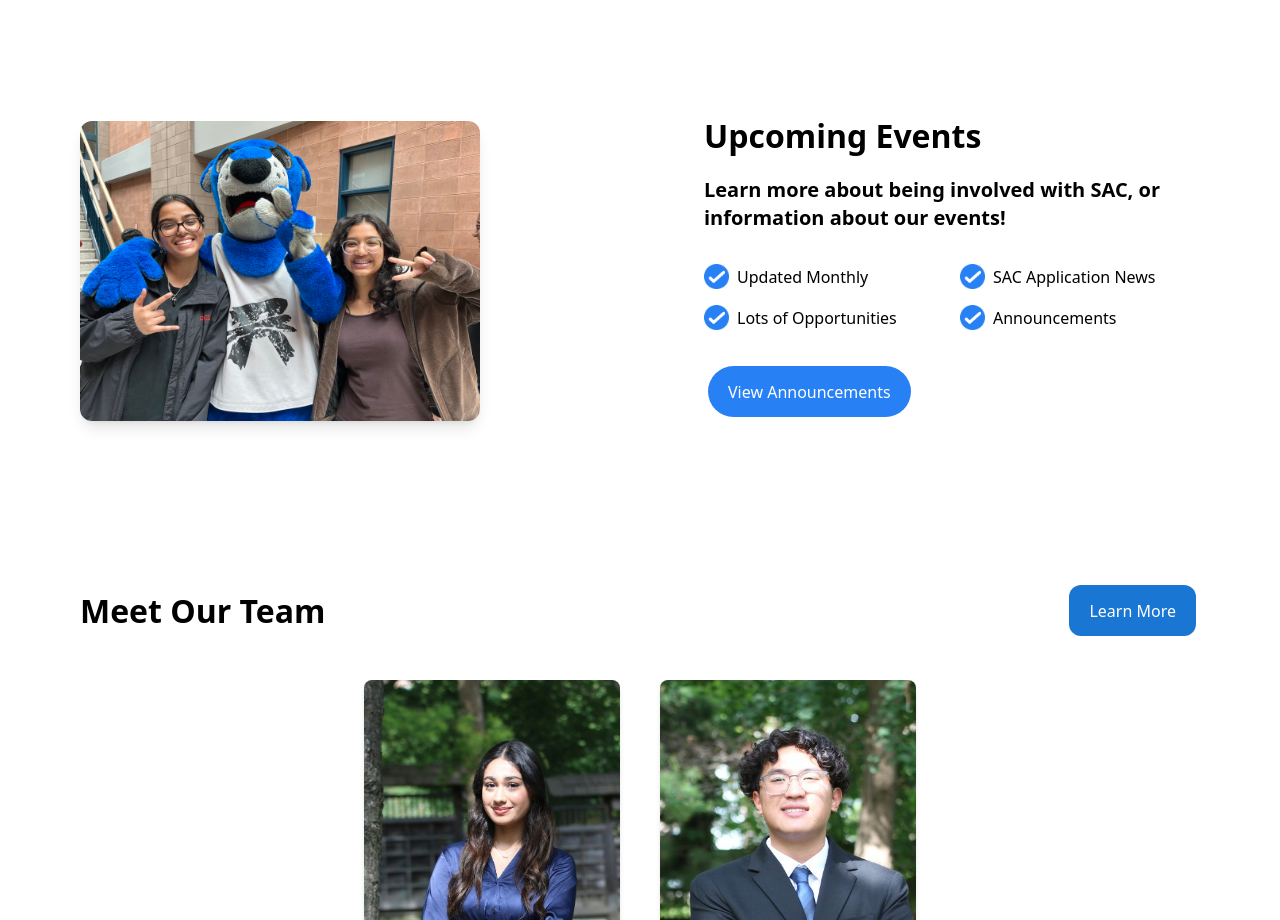
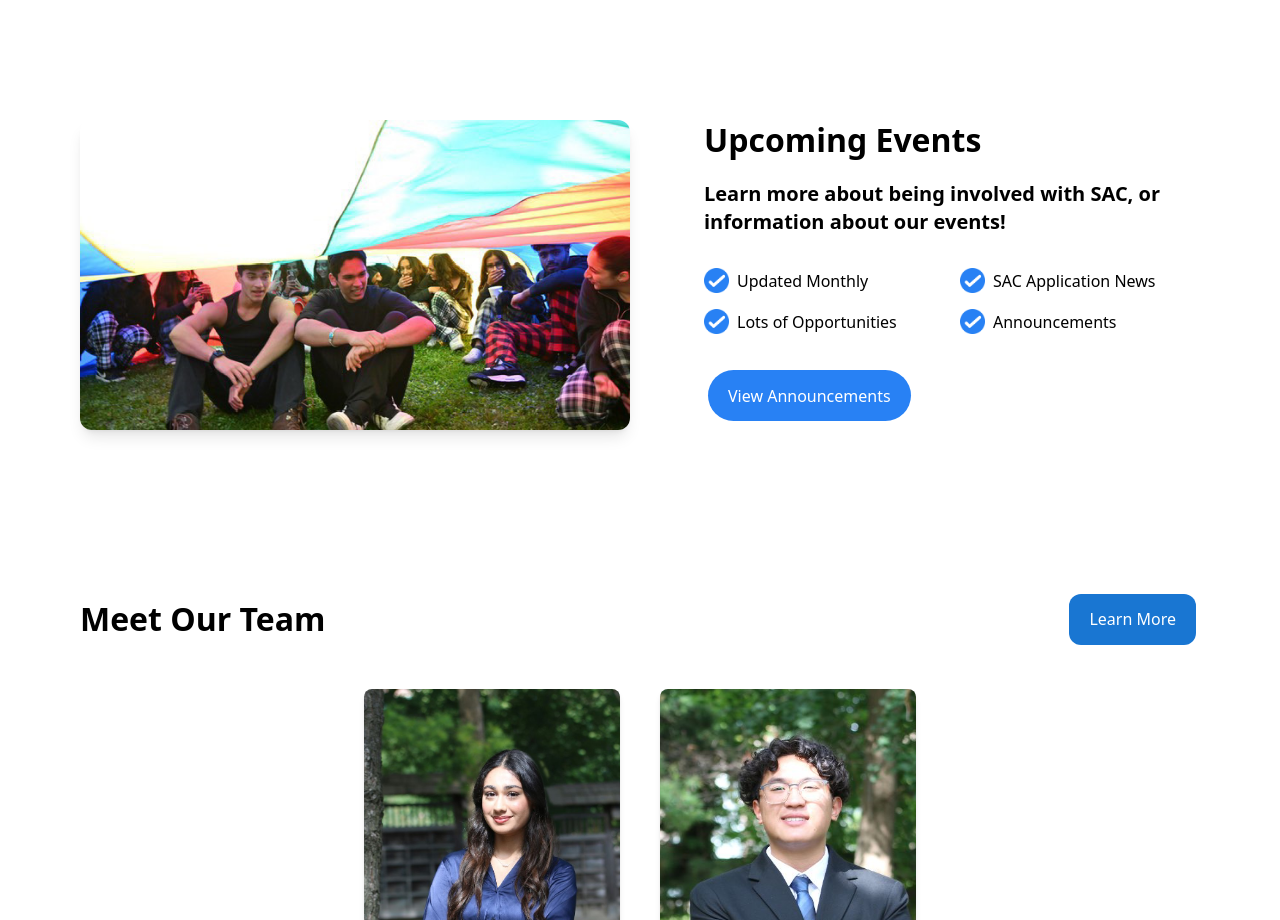
Before and after one commit to JohnfraserSAC/johnfrasersac, a Next.js app: page / in a window 1280 px wide. Shown: the part 1340-2260 px from the top of the page. Built offline with nearby package versions, Linux system fonts and the light colour scheme.

Commit message:
changed order for opportunities

```diff
--- a/app/opportunities/page.tsx
+++ b/app/opportunities/page.tsx
@@ -53,21 +53,13 @@ const page = () => {
               </Link>
             </div>
           </div>
-
         </div>
       </div>
 
+
+
       <div className='mx-auto container flex-col lg:flex-row flex justify-center items-center my-8'>
-        <div className='lg:w-7/12 lg:flex lg:justify-center lg:items-center'>
-          <Image
-              src='/sac-oppurtunities.jpg'
-              alt='sac-oppurtunities'
-              width={500}
-              height={300}
-              className='mb-8 lg:w-[700px] lg:h-auto'
-            />
-        </div>
-        <div className='w-11/12 lg:w-5/12 lg:mx-4'>
+      <div className='w-11/12 lg:w-5/12 lg:mx-4'>
           <h1 className='font-semibold text-2xl w-8/12 lg:w-9/12 lg:text-4xl lg:font-semibold'>Honourary & Grade Rep Applications</h1>
           <div className="images-line lg:my-4 lg:w-1/12">
             <div className="image" style={{backgroundImage: "url('/image.svg')"}}></div>
@@ -86,7 +78,15 @@ const page = () => {
               </Link>
             </div>
           </div>
-
+        </div>
+        <div className='lg:w-7/12 lg:flex lg:justify-center lg:items-center'>
+          <Image
+              src='/sac-oppurtunities.jpg'
+              alt='sac-oppurtunities'
+              width={500}
+              height={300}
+              className='mb-8 lg:w-[700px] lg:h-auto'
+            />
         </div>
       </div>
       <div className='w-full flex flex-col justify-center items-center'>
--- a/app/page.tsx
+++ b/app/page.tsx
@@ -124,8 +124,8 @@ const Page = () => {
           <div className="mb-10 lg:mb-0 lg:w-1/2">
             <Image
               className="rounded-xl shadow-lg"
-              src="/hero.jpg"
-              width={400}
+              src="/hero2.jpg"
+              width={550}
               height={300}
               alt="Upcoming events"
               objectFit="cover"
```
Also changed, not shown: public/hero2.jpg (added).
